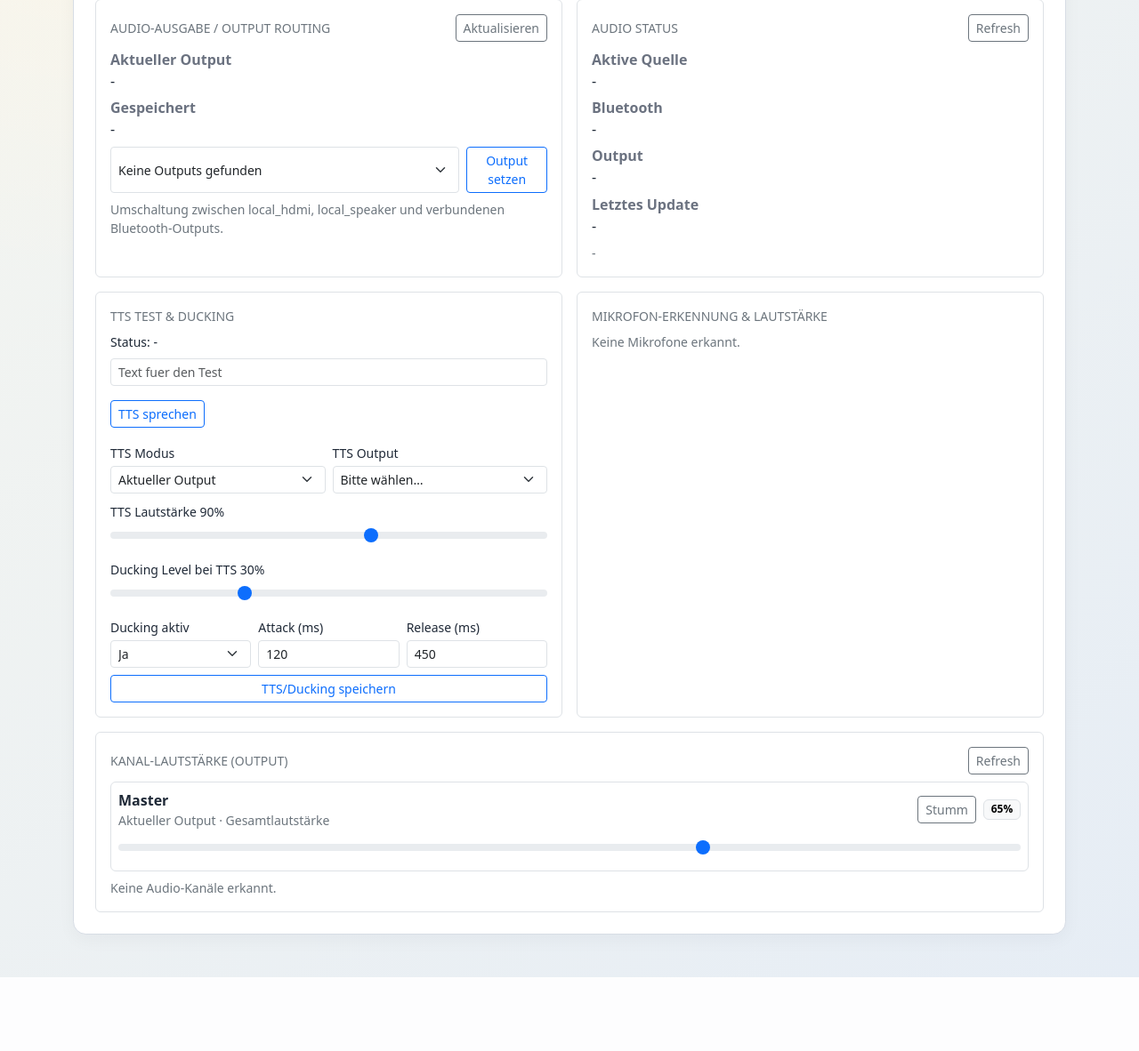
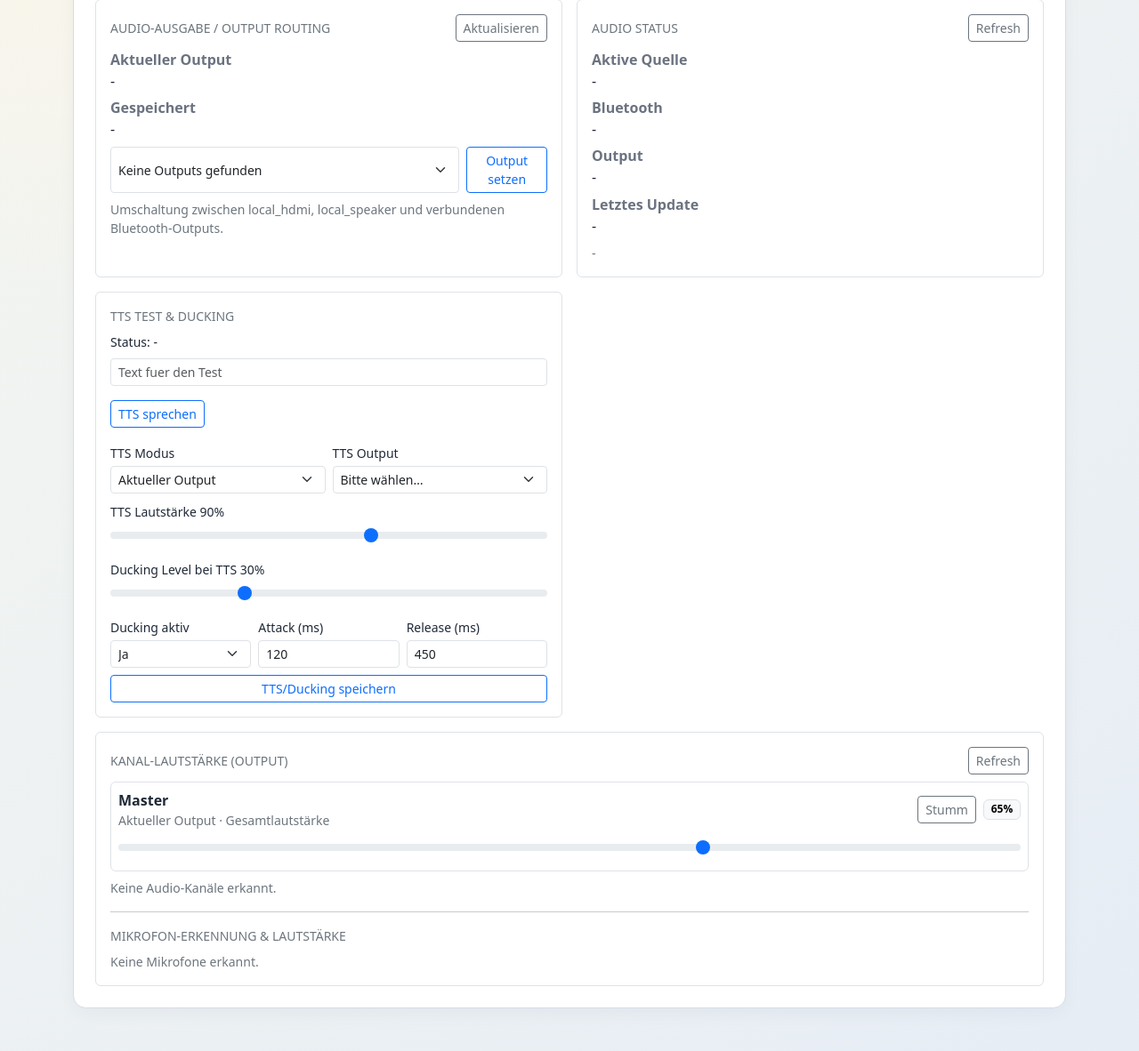
Before and after one commit to Joormann-Media/Joormann-Media-DevicePortal, a Python web app: template app/templates/index.html in a window 1280 px wide, after a click on "Audio". Shown: the part 631-1813 px from the top of the page at 89% size. Before the commit the page ends 1730 px from the top, so only its background shows below. Run offline with Jinja, Linux system fonts and the light colour scheme; the template is opened without the code that fills it: most values are stand-ins (such as "Sample title", 1, 10 or a date in 2020).

Commit message:
chore: sync multi-repo changes
Multi-repo update via Live Dashboard session.

```diff
--- a/app/templates/index.html
+++ b/app/templates/index.html
@@ -1295,15 +1295,6 @@ Ein System für die komplette Infrastruktur: Raspberry Pi, Server und Workstatio
                   </div>
                 </div>
 
-                <div class="col-12 col-xl-6">
-                  <div class="border rounded p-3 h-100">
-                    <div class="small text-uppercase text-secondary mb-2">Mikrofon-Erkennung & Lautstärke</div>
-                    <div id="audio-mic-list" class="d-grid gap-2">
-                      <div class="small text-secondary">Keine Mikrofone erkannt.</div>
-                    </div>
-                  </div>
-                </div>
-
                 <div class="col-12">
                   <div class="border rounded p-3">
                     <div class="d-flex justify-content-between align-items-center mb-2">
@@ -1325,6 +1316,11 @@ Ein System für die komplette Infrastruktur: Raspberry Pi, Server und Workstatio
                     </div>
                     <div id="audio-channel-list" class="d-grid gap-2">
                       <div class="small text-secondary">Keine Audio-Kanäle erkannt.</div>
+                    </div>
+                    <hr class="my-3">
+                    <div class="small text-uppercase text-secondary mb-2">Mikrofon-Erkennung & Lautstärke</div>
+                    <div id="audio-mic-list" class="d-grid gap-2">
+                      <div class="small text-secondary">Keine Mikrofone erkannt.</div>
                     </div>
                   </div>
                 </div>
```
